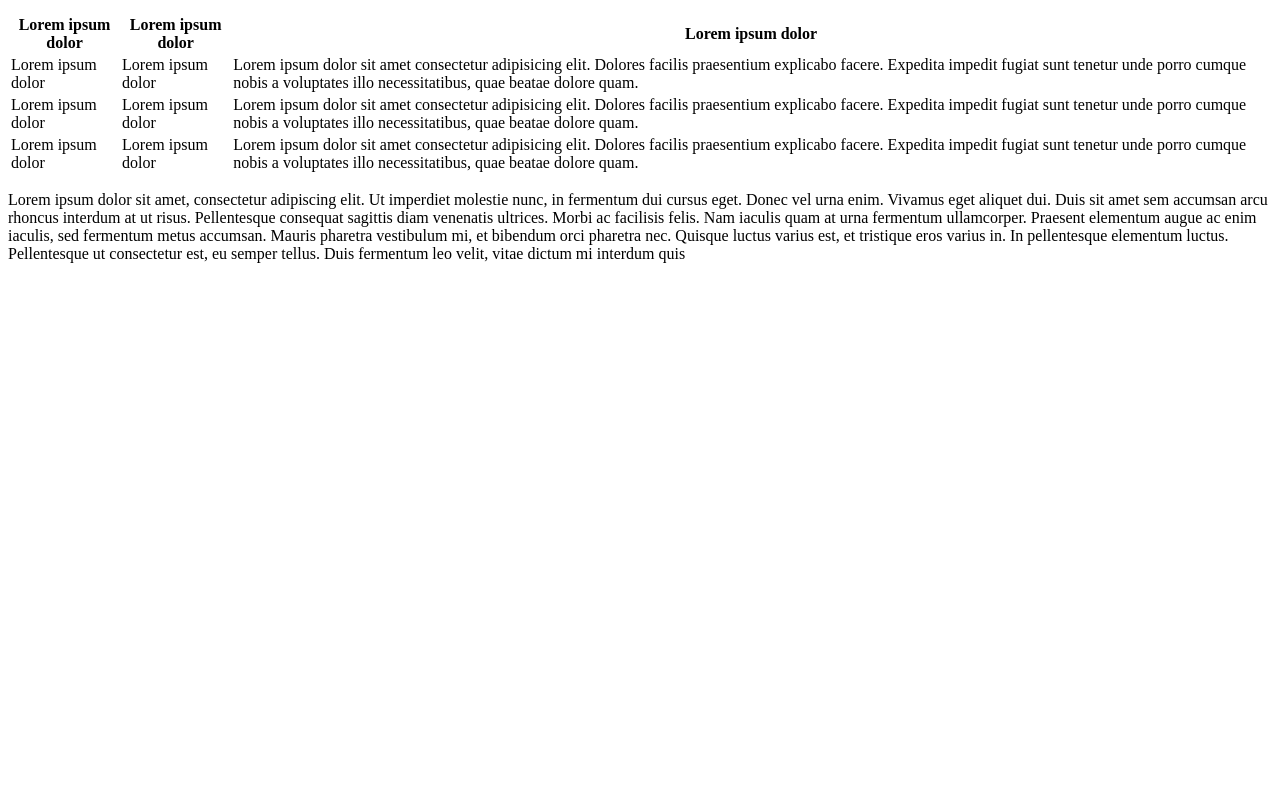
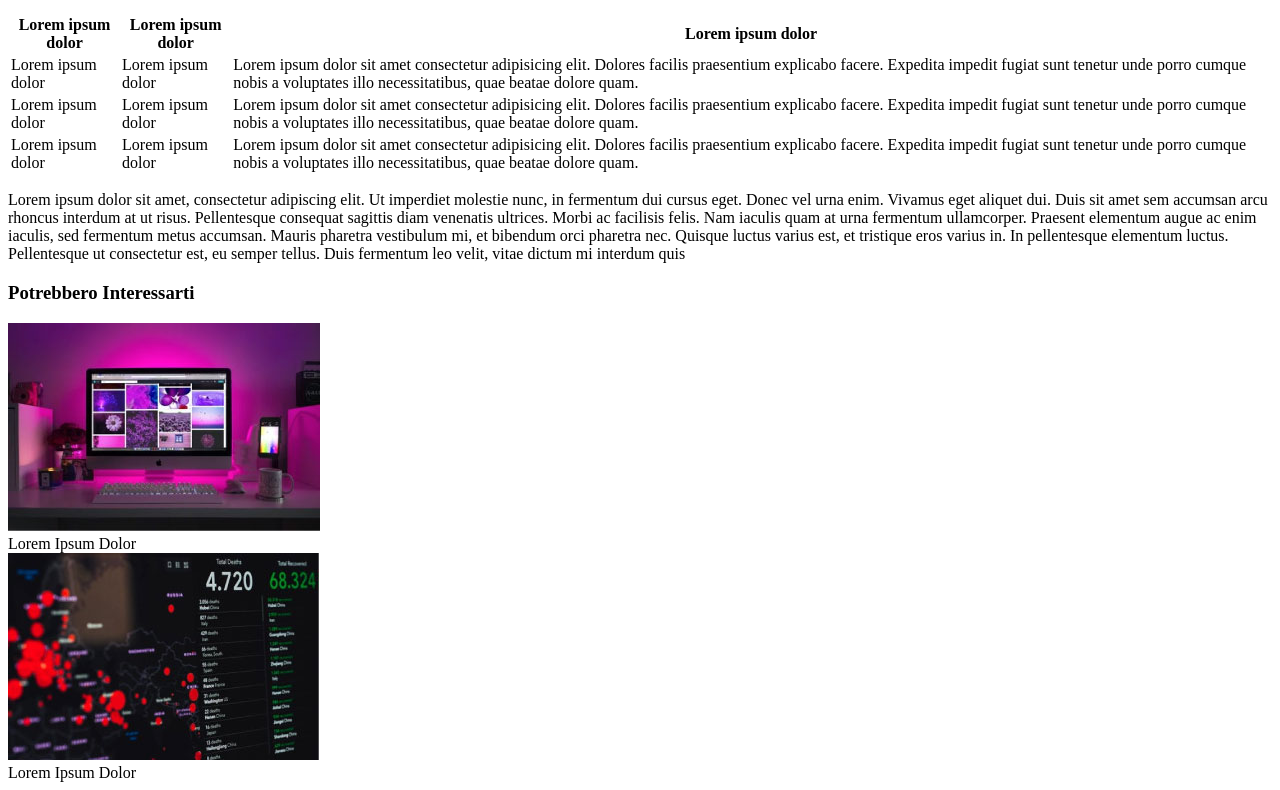
Before and after one commit to JoseManuel-Feliz/html-css-booleaner, a plain HTML site: page html/index.html in a window 1280 px wide. Shown: the part 1013-1803 px from the top of the page. Before the commit the page ends 1292 px from the top, so only its background shows below. Drawn offline with Linux system fonts and the light colour scheme.

Commit message:
added keep exploring

```diff
--- a/html/index.html
+++ b/html/index.html
@@ -90,6 +90,18 @@
         est, et tristique eros varius in. In pellentesque elementum luctus. Pellentesque ut consectetur est, eu semper
         tellus. Duis fermentum leo velit, vitae dictum mi interdum quis</p>
     </article>
+    <!-- Keep exploring -->
+    <section id="Keep-Exploring">
+      <h3>Potrebbero Interessarti</h3>
+      <div>
+        <img src="../img/monitor.jpg" alt="Monitor photo">
+        <div>Lorem Ipsum Dolor</div>
+      </div>
+      <div>
+        <img src="../img/graph.jpg" alt="Graph photo">
+        <div>Lorem Ipsum Dolor</div>
+      </div>
+    </section>
 
 
   </main>
```
